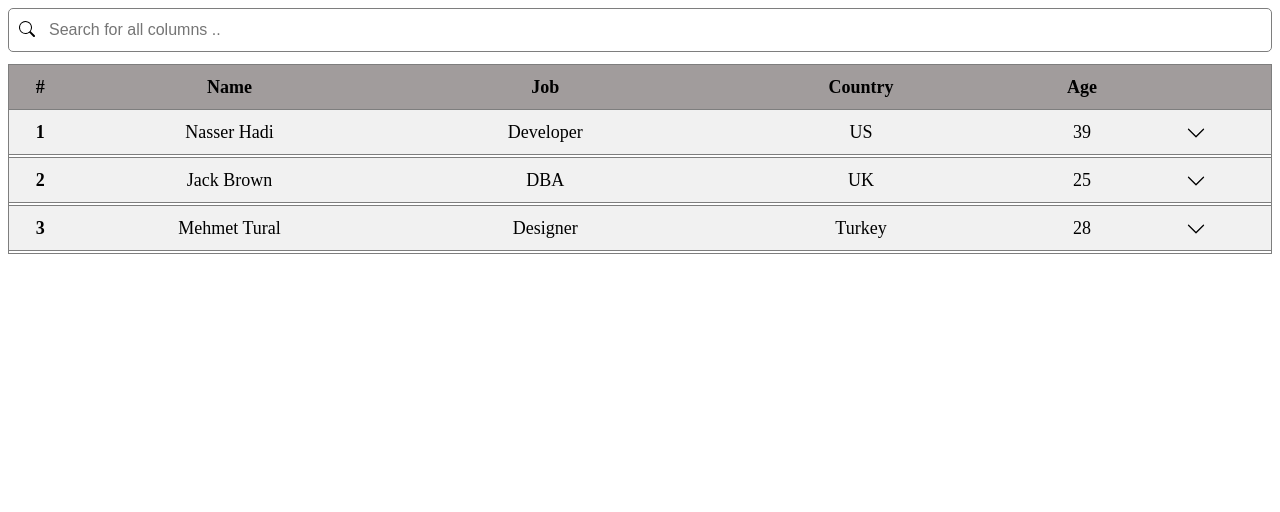
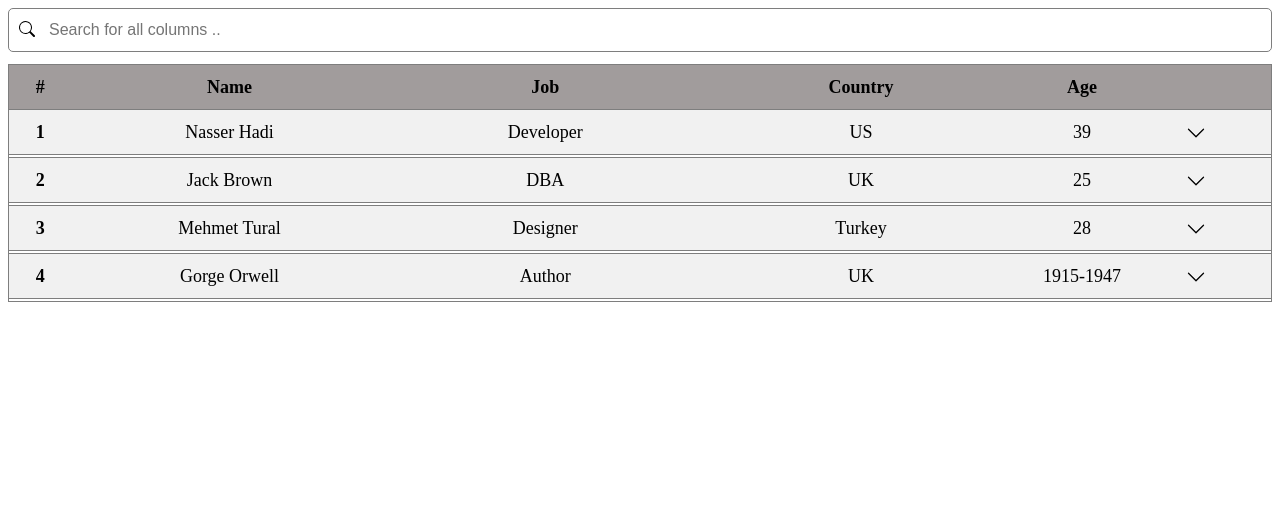
Before and after one commit to nasser-hadi/filtered-collapsible-table, a plain HTML site: page index.html in a window 1280 px wide. Drawn offline with Linux system fonts and the light colour scheme.

Commit message:
Adding nested tables to the HTML file.

```diff
--- a/index.html
+++ b/index.html
@@ -9,7 +9,8 @@
 
 <body>
 
-  <input type="text" id="inputForSearch" autocomplete="off" onkeyup="FilterTable()" placeholder="Search for all columns ..">
+   <input type="text" id="inputForSearch" autocomplete="off" onkeyup="FilterTable()"
+      placeholder="Search for all columns ..">
 
    <table id="dataTable">
       <thead>
@@ -26,6 +27,7 @@
       <tbody id="tbody01">
          <!-- first data row -->
          <!-- first data title -->
+         <div class="data-row">
             <tr class="data-title">
                <th>1</th>
                <td class="hi-li">Nasser Hadi</td>
@@ -39,14 +41,20 @@
                <th></th>
                <td colspan="4">
                   <div class="hidden-content ">
-            <p class="hi-li">Lorem ipsum 1st_row_1st_col.<br/>HTML is the standard markup language for Web pages.</p>
-            <p class="hi-li">Lorem ipsum 1st_row_2nd_col.<br/>CSS is the language we use to style a Web page.</p>
-            <p class="hi-li">Lorem ipsum 1st_row_3rd_col.<br/>JavaScript is the Programming Language for the Web.</p>
+                     <p class="hi-li">Lorem ipsum 1st_row_1st_col.<br />HTML is the standard markup language for Web
+                        pages.</p>
+                     <p class="hi-li">Lorem ipsum 1st_row_2nd_col.<br />CSS is the language we use to style a Web page.
+                     </p>
+                     <p class="hi-li">Lorem ipsum 1st_row_3rd_col.<br />JavaScript is the Programming Language for the
+                        Web.
+                     </p>
                   </div>
                </td>
             </tr>
+         </div>
          <!-- second data row -->
          <!-- second data title -->
+         <div class="data-row">
             <tr class="data-title">
                <th>2</th>
                <td class="hi-li">Jack Brown</td>
@@ -60,14 +68,23 @@
                <th></th>
                <td colspan="4">
                   <div class="hidden-content">
-            <p class="hi-li">Lorem ipsum 2nd_row_1st_col.<br>SQL is a standard language for accessing and manipulating databases. </p>
-            <p class="hi-li">Lorem ipsum 2nd_row_2nd_col.<br>C# is an object-oriented programming language that runs on the .NET Framework.</p>
-            <p class="hi-li">Lorem ipsum 2nd_row_3rd_col.<br>Bootstrap is the CSS Framework for developing responsive and mobile-first websites.</p>
+                     <p class="hi-li">Lorem ipsum 2nd_row_1st_col.<br>SQL is a standard language for accessing and
+                        manipulating
+                        databases. </p>
+                     <p class="hi-li">Lorem ipsum 2nd_row_2nd_col.<br>C# is an object-oriented programming language that
+                        runs on
+                        the .NET Framework.</p>
+                     <p class="hi-li">Lorem ipsum 2nd_row_3rd_col.<br>Bootstrap is the CSS Framework for developing
+                        responsive
+                        and mobile-first websites.</p>
+                     <p class="hi-li">Lorem ipsum 2nd_row_4th_col.<br>Python is a programming language can be used on a server to create web applications.</p>
                   </div>
                </td>
             </tr>
+         </div>
          <!-- third data row -->
          <!-- third data title -->
+         <div class="data-row">
             <tr class="data-title">
                <th>3</th>
                <td class="hi-li">Mehmet Tural</td>
@@ -81,12 +98,81 @@
                <th></th>
                <td colspan="4">
                   <div class="hidden-content">
-            <p class="hi-li">Lorem ipsum 3rd_row_1st_col.<br>Python is a programming language can be used on a server to create web applications.</p>
-            <p class="hi-li">Lorem ipsum 3rd_row_2nd_col.<br>C++ is a cross-platform programming language that can be used to create high-performance applications.</p>
+                     <p class="hi-li">Lorem ipsum 3rd_row_1st_col.<br>Python is a programming language can be used on a
+                        server to
+                        create web applications.</p>
+                     <p class="hi-li">Lorem ipsum 3rd_row_2nd_col.<br>C++ is a cross-platform programming language that
+                        can
+                        be
+                        used to create high-performance applications.</p>
                      <p class="hi-li">Lorem ipsum 3rd_row_3rd_col.<br>Git is a version control system.</p>
                   </div>
                </td>
             </tr>
+         </div>
+         <!-- forth data row -->
+          <div class="data-row">
+            <tr class="data-title">
+               <th>4</th>
+               <td class="mark">Gorge Orwell</td>
+               <td class="mark">Author</td>
+               <td class="mark">UK</td>
+               <td class="mark">1915-1947</td>
+               <td> <button type="button" class="up-down down"></button></td>
+            </tr>
+            <tr class="data-content collapse">
+               <td colspan="6">
+                  <div class="hidden-content">
+                     <table class="data-table">
+                        <thead>
+                           <tr class="data-sub-header">
+                              <th>#</th>
+                              <th>Title</th>
+                              <th>Language</th>
+                              <th>Genre</th>
+                              <th>Published</th>
+                              <th></th>
+                           </tr>
+                        </thead>
+                        <tbody>
+                           <tr class="data-sub-content">
+                              <th>4-1</th>
+                              <td class="mark">Burmese Days</td>
+                              <td class="mark">English</td>
+                              <td class="mark">Novel</td>
+                              <td class="mark">1934</td>
+                              <td></td>
+                           </tr>
+                           <tr class="data-sub-content">
+                              <th>4-2</th>
+                              <td class="mark">Coming Up for Air</td>
+                              <td class="mark">Irish</td>
+                              <td class="mark">Satire</td>
+                              <td class="mark">1939</td>
+                              <td></td>
+                           </tr>
+                           <tr class="data-sub-content">
+                              <th>4-3</th>
+                              <td class="mark">Animal Farm</td>
+                              <td class="mark">English</td>
+                              <td class="mark">Political satire</td>
+                              <td class="mark">1945</td>
+                              <td></td>
+                           </tr>
+                           <tr class="data-sub-content">
+                              <th>4-4</th>
+                              <td class="mark">1984</td>
+                              <td class="mark">English</td>
+                              <td class="mark">Dystopian</td>
+                              <td class="mark">1949</td>
+                              <td> </td>
+                           </tr>
+                        </tbody>
+                     </table>
+                  </div>
+               </td>
+            </tr>
+         </div>
       </tbody>
    </table>
 
```
Also changed, not shown: 1 other file. Lines whose indentation alone changed are shown as unchanged.
